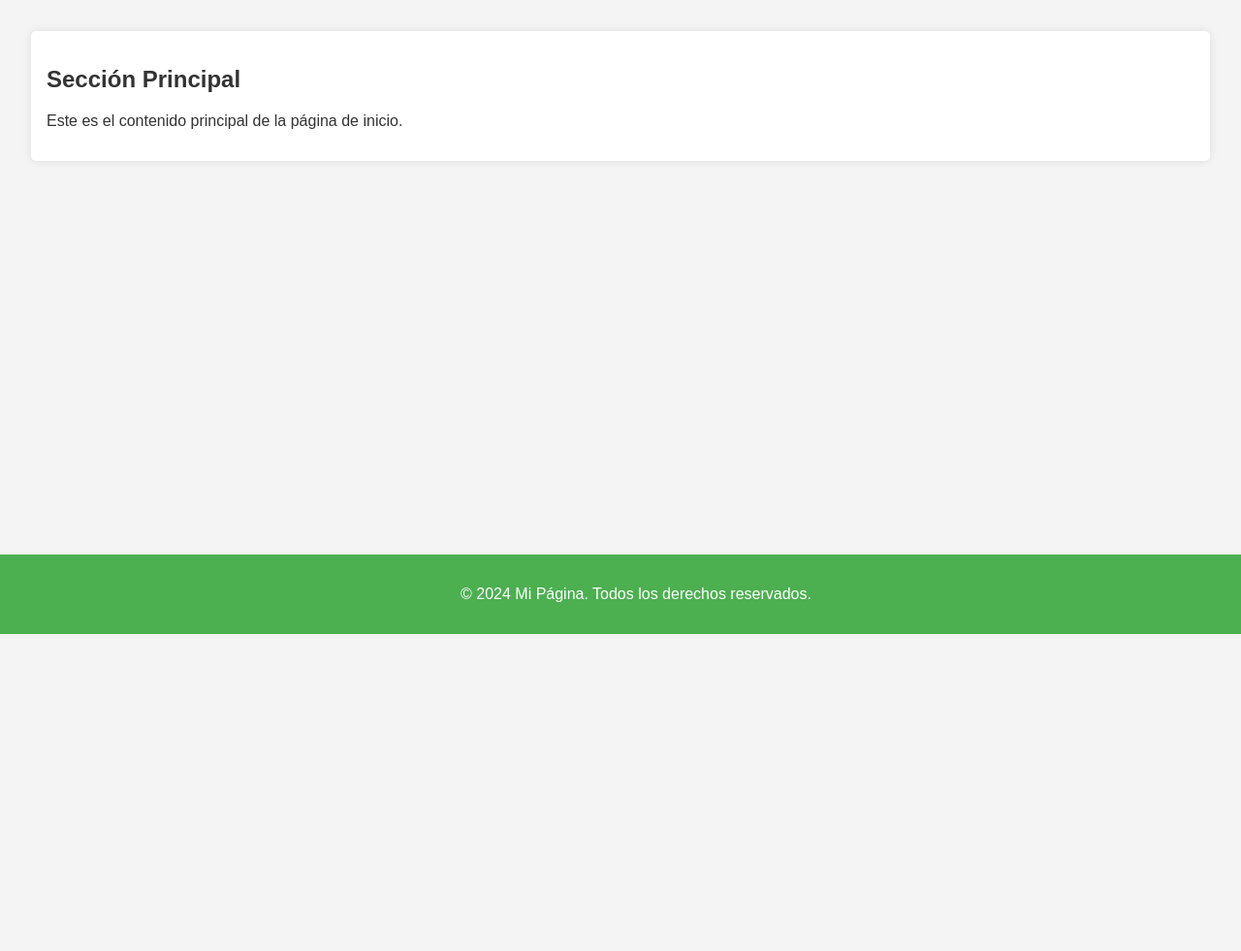
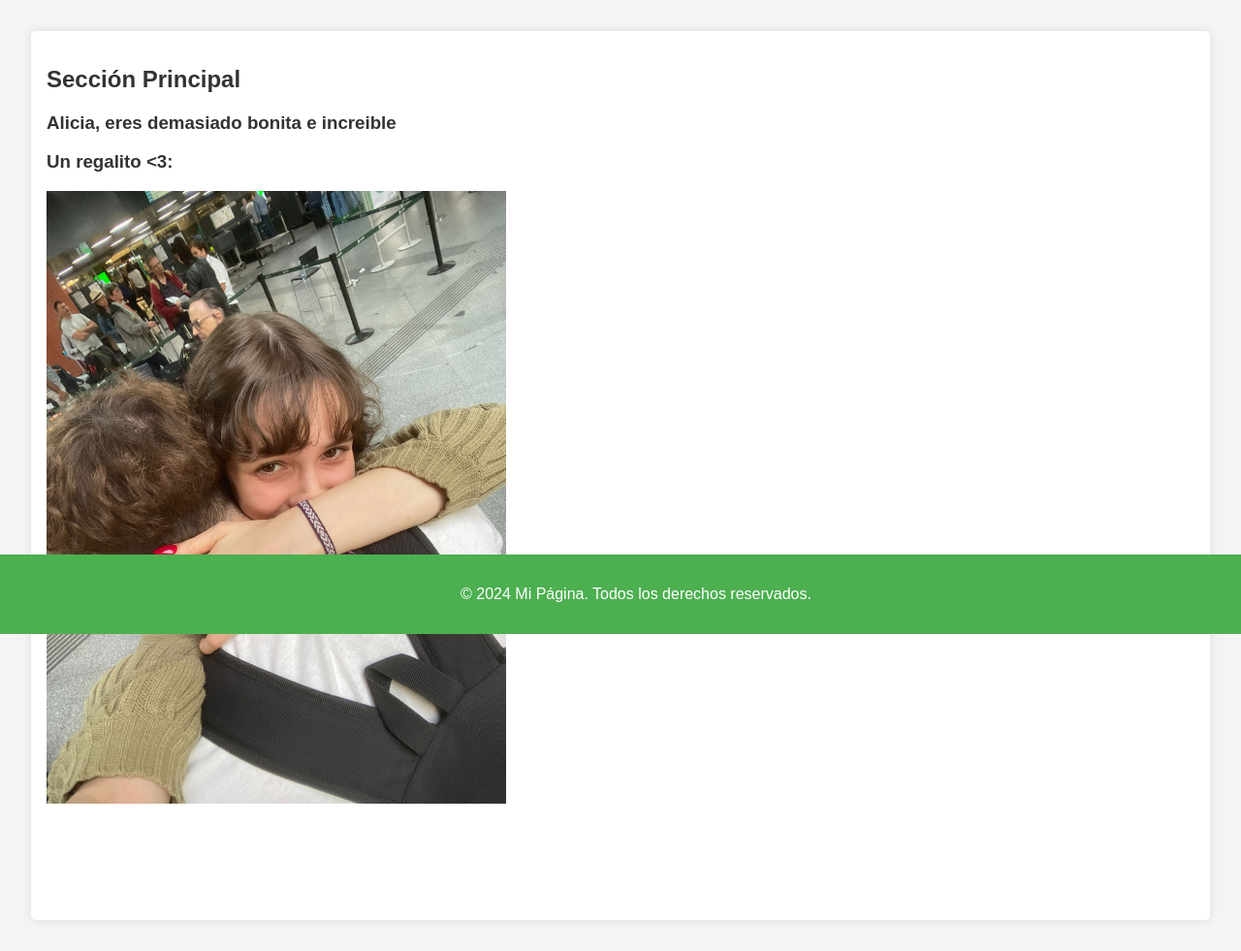
Before and after one commit to Marck0005/practica_django, a Django app: page / in a window 1280 px wide. Shown: the part 146-1127 px from the top of the page at 97% size. Before the commit the page ends 800 px from the top, so only its background shows below. Run offline with Django 5.2, Linux system fonts and the light colour scheme.

Commit message:
[ADD]Images

```diff
--- a/project/settings.py
+++ b/project/settings.py
@@ -118,6 +118,10 @@ USE_TZ = True
 
 STATIC_URL = 'static/'
 
+# Directorio donde Django encontrará los archivos estáticos en tu proyecto
+STATICFILES_DIRS = ['project/static/']  # Asegúrate de tener una carpeta 'static' en tu proyecto
+
+
 # Default primary key field type
 # https://docs.djangoproject.com/en/5.1/ref/settings/#default-auto-field
 
--- a/relecloud/templates/index.html
+++ b/relecloud/templates/index.html
@@ -3,6 +3,7 @@
 <head>
     <meta charset="UTF-8">
     <meta name="viewport" content="width=device-width, initial-scale=1.0">
+    {% load static %}
     <title>Mi Página de Inicio</title>
     <style>
         body {
@@ -59,7 +60,10 @@
 
 <section>
     <h2>Sección Principal</h2>
-    <p>Este es el contenido principal de la página de inicio.</p>
+    <h3>Alicia, eres demasiado bonita e increible</h3>
+    <h3>Un regalito <3:</h3>
+    <img style="max-width:40%; margin-bottom:100px;" src="{% static 'img/WhatsApp Image 2024-09-28 at 20.56.17.jpeg' %}">
+
 </section>
 
 <footer>
```
Also changed, not shown: project/static/img/WhatsApp Image 2024-09-28 at 20.56.17.jpeg (added).
